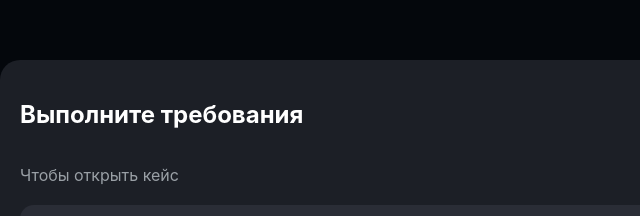
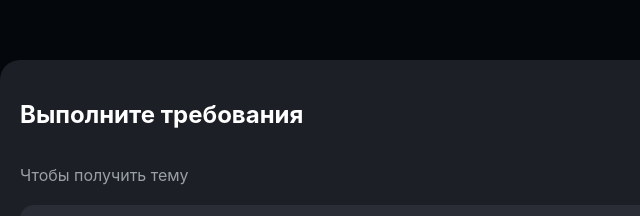
Before and after one commit to mechac/sykhoi, a plain HTML site: page index.html in a window 1280 px wide. Shown: the part 378-594 px from the top of the page, 0-640 px from the left. Drawn offline with Linux system fonts and the light colour scheme.

Commit message:
Update index.html

```diff
--- a/index.html
+++ b/index.html
@@ -15,7 +15,7 @@
       <h2>Выполните требования</h2>
       <span class="close">✕</span>
     </div>
-    <p id="instructions" class="subtitle">Чтобы открыть кейс</p>
+    <p id="instructions" class="subtitle">Чтобы получить тему</p>
 
     <div class="tasks">
       <div class="task">
```
